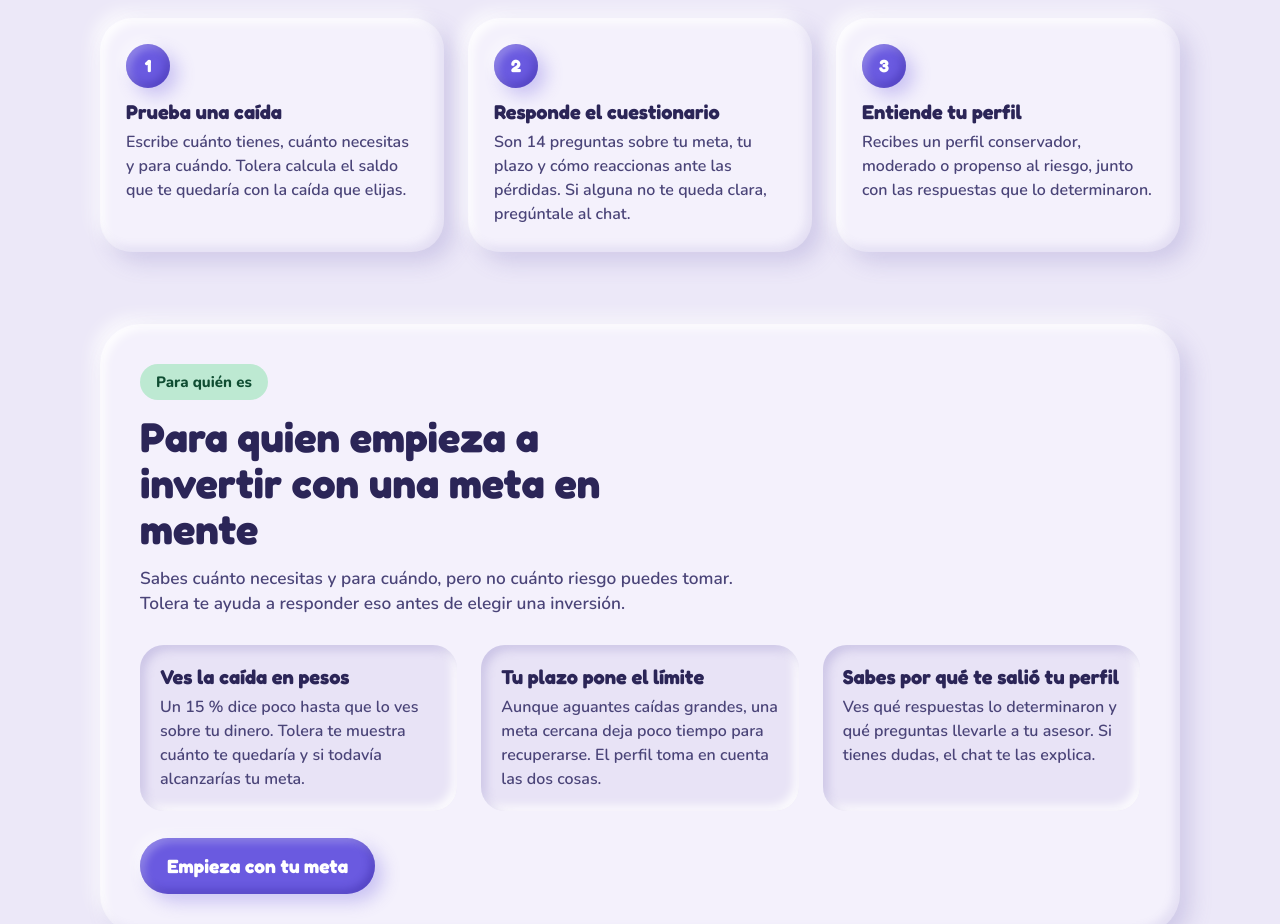
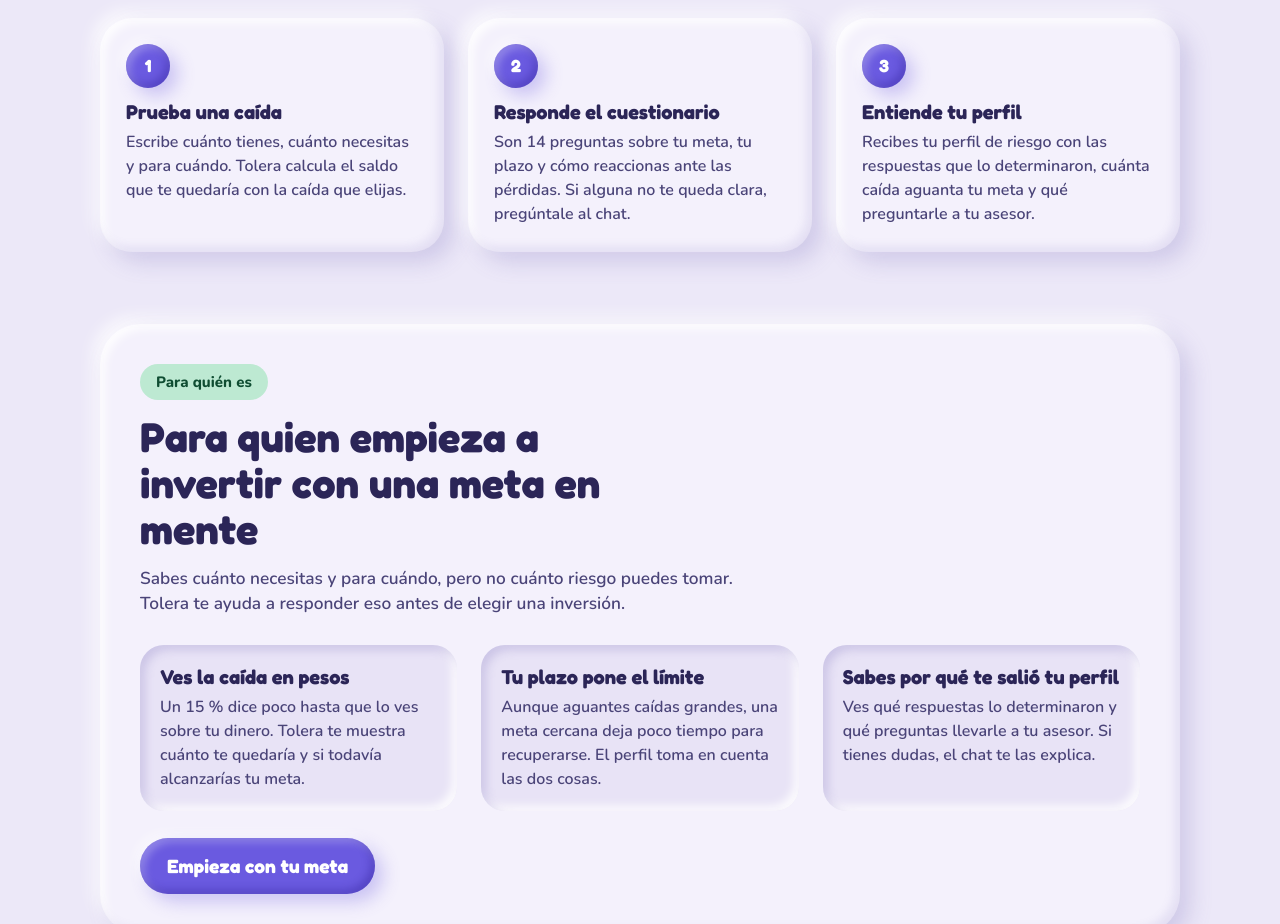
Before and after one commit to CarLos4475/ProyectoFinalSistemasInteligentes, a plain HTML site: page web/index.html in a window 1280 px wide. Shown: the part 860-1784 px from the top of the page. Drawn offline with Linux system fonts and the light colour scheme; no server answers.

Commit message:
Actualizar el tercer paso de «Cómo funciona»
El texto ahora menciona la tolerancia en pesos y las preguntas para el asesor, que ya aparecen en el resultado.

```diff
--- a/web/index.html
+++ b/web/index.html
@@ -68,7 +68,7 @@
           <li class="tarjeta-clay">
             <span class="paso-numero" aria-hidden="true">3</span>
             <h3>Entiende tu perfil</h3>
-            <p>Recibes un perfil conservador, moderado o propenso al riesgo, junto con las respuestas que lo determinaron.</p>
+            <p>Recibes tu perfil de riesgo con las respuestas que lo determinaron, cuánta caída aguanta tu meta y qué preguntarle a tu asesor.</p>
           </li>
         </ol>
       </section>
```
